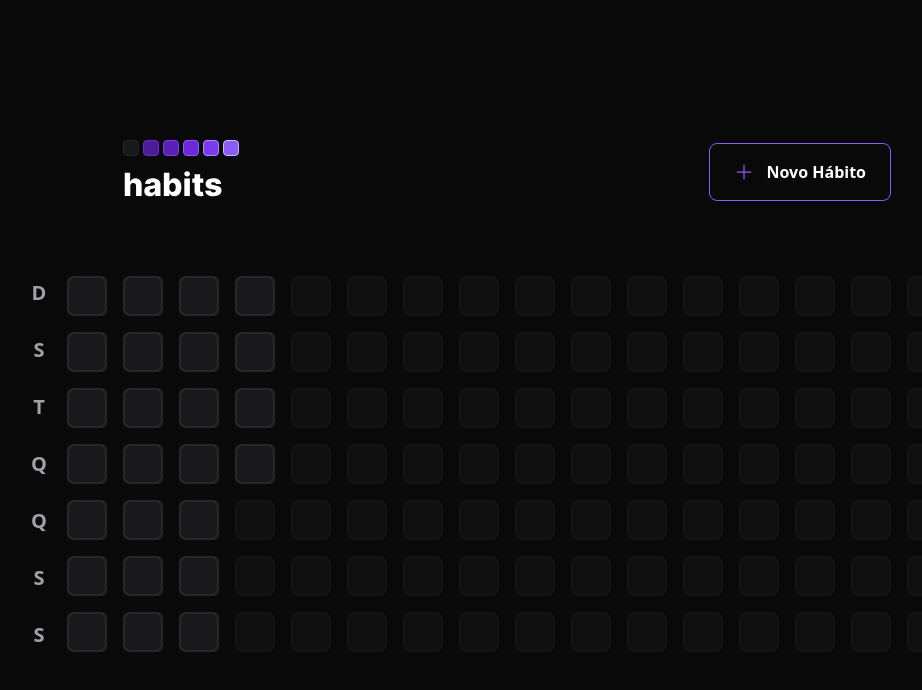
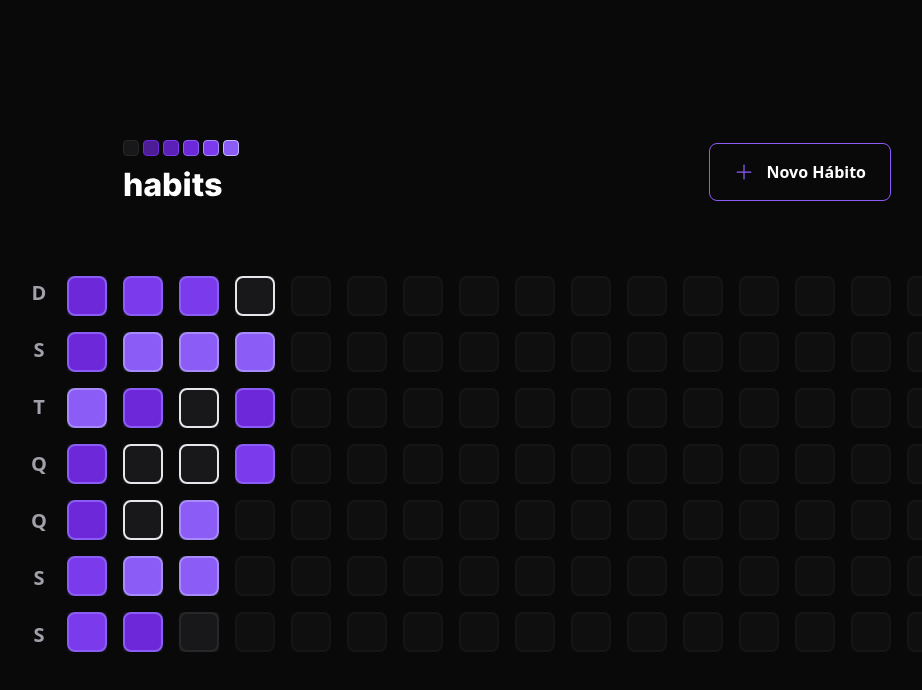
Before and after one commit to luancamposdev/nlw-setup, a React (Vite) app in the folder web/: page / in a window 1280 px wide. Shown: the top 690 px of the page, without its empty margins (133-1055 px from the left). Built offline with nearby package versions, Linux system fonts and the light colour scheme.

Commit message:
finish modal

```diff
--- a/web/src/components/HabitDay/index.tsx
+++ b/web/src/components/HabitDay/index.tsx
@@ -16,7 +16,10 @@ export const HabitDay = (props: HabitDayProps) => {
     <div className="bg-zinc-900 w-10 h-10 text-white rounded m-2 flex items-center justify-center">
       <Popover.Root>
         <Popover.Trigger
-          className={clsx('w-10 h-10 bg-zinc-900 border-2 border-zinc-800 rounded-lg', {
+          className={clsx('w-10 h-10  border-2  rounded-lg', {
+            'bg-zinc-900 border-zinc-800': completedPercentage === 0,
+            'bg-violet-900 border-violet-700': completedPercentage > 0 && completedPercentage < 20,
+            'bg-violet-700 border-violet-500 ': completedPercentage >= 40 && completedPercentage < 60,
             'bg-violet-600 border-violet-500': completedPercentage >= 60 && completedPercentage < 80,
             'bg-violet-500 border-violet-400': completedPercentage >= 80,
 
--- a/web/src/components/SummaryTable/index.tsx
+++ b/web/src/components/SummaryTable/index.tsx
@@ -23,7 +23,13 @@ export const SummaryTable: React.FC = () => {
 
       <div className="grid grid-rows-7 grid-flow-col">
         {summaryDates.map(date => {
-          return <HabitDay amount={5} completed={3} key={date.toString()} />
+          return (
+            <HabitDay
+              key={date.toString()}
+              amount={5}
+              completed={Math.round(Math.random() * 5)}
+            />
+          )
         })}
 
         {amountOfDaysToFill > 0 && Array.from({ length: amountOfDaysToFill }).map((_, i) => {
```
